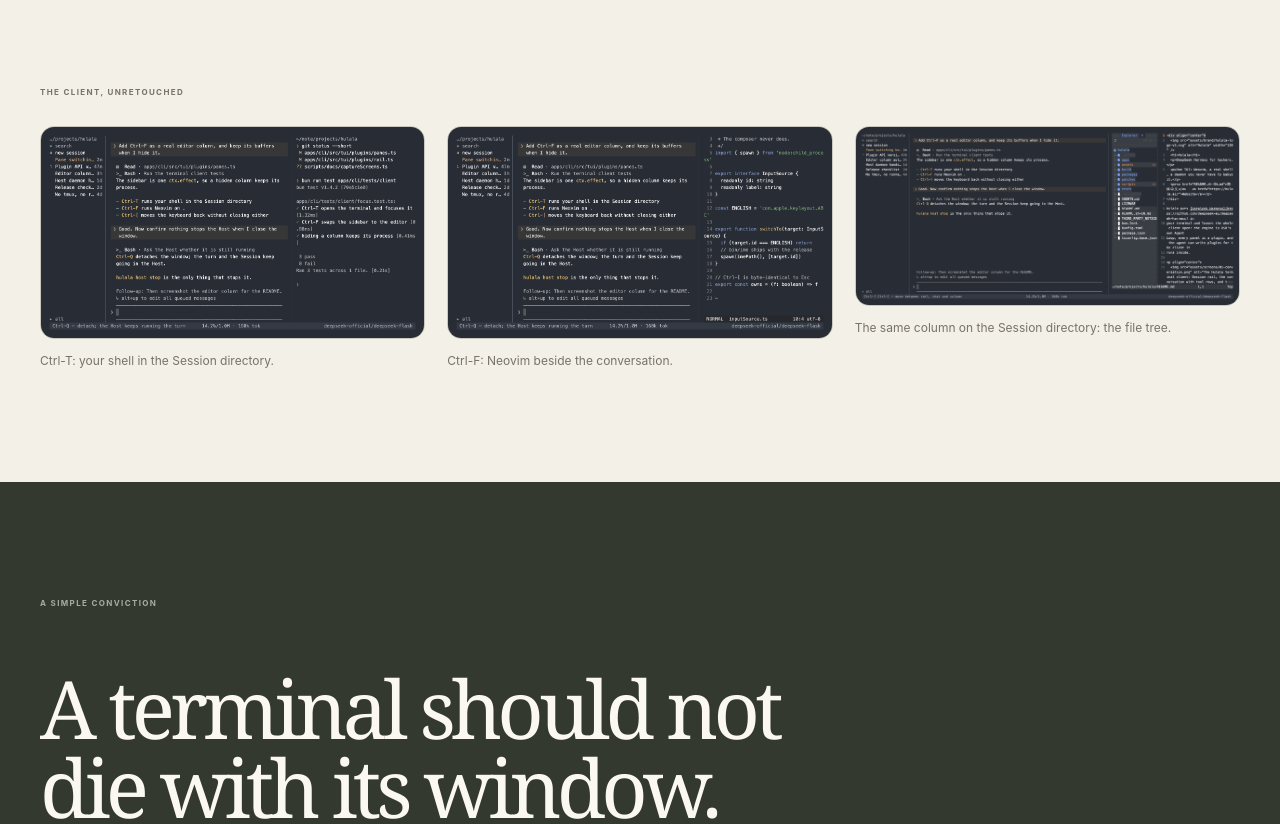
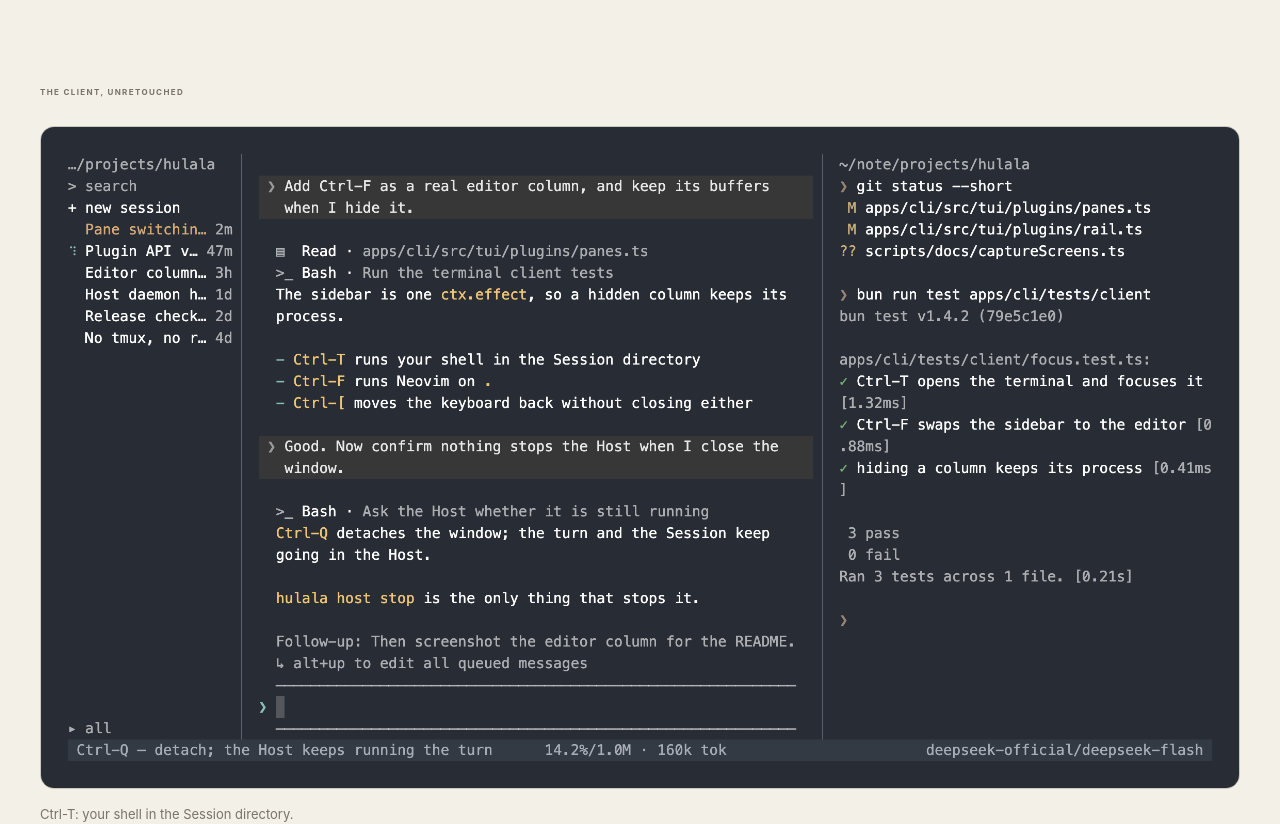
Before and after one commit to colinagent/hulala, a Next.js app in the folder apps/website/: page / in a window 1280 px wide. Shown: the part 1680-2504 px from the top of the page. Built offline with nearby package versions, Linux system fonts and the light colour scheme.

Commit message:
Caption every screenshot and stack them on the site
Each README image now says what it shows. The landing page stops putting the
frames side by side — at a third of the page width they were unreadable — and
stacks them one per row with their captions.

```diff
--- a/apps/website/app/globals.css
+++ b/apps/website/app/globals.css
@@ -304,10 +304,10 @@ footer { align-items: center; color: var(--muted); display: grid; font-size: 9px
 .screens-section > .section-label { margin: 0 0 28px; }
 .screens-main { margin: 0; }
 .screens-main img { border: 1px solid var(--line); border-radius: 14px; display: block; height: auto; width: 100%; }
-.screens-pair { display: grid; gap: 22px; grid-template-columns: repeat(auto-fit, minmax(300px, 1fr)); margin-top: 22px; }
+.screens-pair { display: grid; gap: 34px; grid-template-columns: 1fr; margin-top: 22px; }
 .screens-pair img { border: 1px solid var(--line); border-radius: 14px; display: block; height: auto; width: 100%; }
-.screens-section figcaption { color: var(--muted); font-size: 12px; line-height: 1.7; margin-top: 12px; }
-@media (max-width: 900px) { .screens-section { padding: 60px 18px 70px; } .screens-pair { grid-template-columns: 1fr; } }
+.screens-section figcaption { color: var(--muted); font-size: 13px; line-height: 1.7; margin-top: 14px; }
+@media (max-width: 900px) { .screens-section { padding: 60px 18px 70px; } }
 
 /* The hero's product shot: the client's own pixels, framed like the section below. */
 .hero-shot { margin: 60px auto 0; }
```
Also changed, not shown: 2 other files (tests, documents, lock files or other folders).
